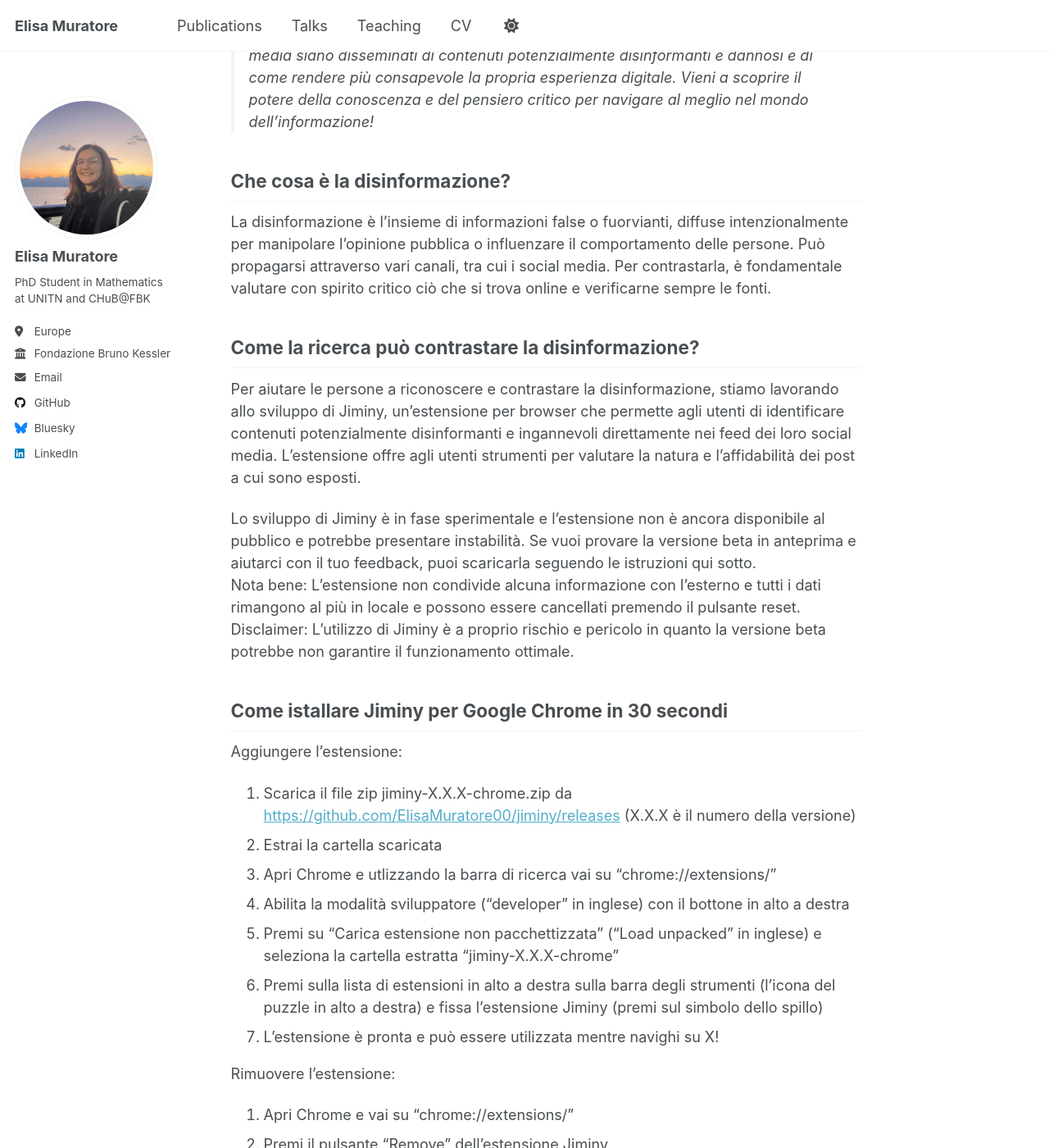
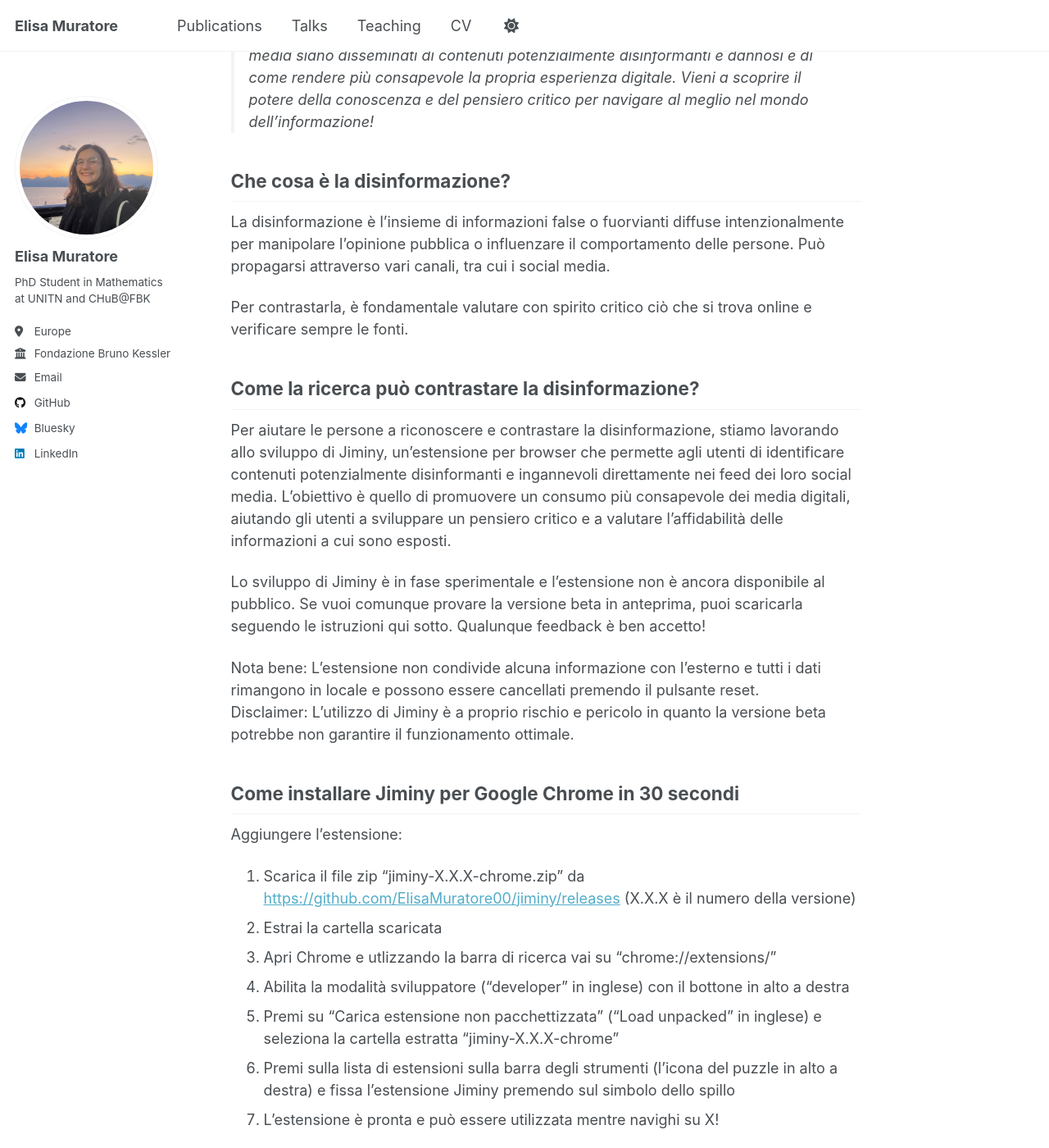
Before and after one commit to ElisaMuratore00/elisamuratore00.github.io, a Jekyll site: the page built from _teaching/2025-notte-della-ricerca.md, in a window 1280 px wide and 1400 px high, scrolled down 232 px. Shown: the whole window at 82% size. Built offline with Jekyll 4.4.1, drawn with Linux system fonts in a browser that asks for light colours; a script that is not in the unit is left out; some of the changed text lies outside the part shown.

Commit message:
feat: update instructions

```diff
--- a/_teaching/2025-notte-della-ricerca.md
+++ b/_teaching/2025-notte-della-ricerca.md
@@ -14,27 +14,29 @@
 
 Che cosa è la disinformazione?
 ------
-La disinformazione è l'insieme di informazioni false o fuorvianti, diffuse intenzionalmente per manipolare l'opinione pubblica o influenzare il comportamento delle persone. Può propagarsi attraverso vari canali, tra cui i social media. Per contrastarla, è fondamentale valutare con spirito critico ciò che si trova online e verificarne sempre le fonti.
+La disinformazione è l'insieme di informazioni false o fuorvianti diffuse intenzionalmente per manipolare l'opinione pubblica o influenzare il comportamento delle persone. Può propagarsi attraverso vari canali, tra cui i social media.
+
+Per contrastarla, è fondamentale valutare con spirito critico ciò che si trova online e verificare sempre le fonti.
 
 Come la ricerca può contrastare la disinformazione?
 ------
-Per aiutare le persone a riconoscere e contrastare la disinformazione, stiamo lavorando allo sviluppo di Jiminy, un'estensione per browser che permette agli utenti di identificare contenuti potenzialmente disinformanti e ingannevoli direttamente nei feed dei loro social media.
-L'estensione offre agli utenti strumenti per valutare la natura e l'affidabilità dei post a cui sono esposti.
+Per aiutare le persone a riconoscere e contrastare la disinformazione, stiamo lavorando allo sviluppo di Jiminy, un'estensione per browser che permette agli utenti di identificare contenuti potenzialmente disinformanti e ingannevoli direttamente nei feed dei loro social media. L'obiettivo è quello di promuovere un consumo più consapevole dei media digitali, aiutando gli utenti a sviluppare un pensiero critico e a valutare l'affidabilità delle informazioni a cui sono esposti.
 
-Lo sviluppo di Jiminy è in fase sperimentale e l'estensione non è ancora disponibile al pubblico e potrebbe presentare instabilità. Se vuoi provare la versione beta in anteprima e aiutarci con il tuo feedback, puoi scaricarla seguendo le istruzioni qui sotto.
-Nota bene: L'estensione non condivide alcuna informazione con l'esterno e tutti i dati rimangono al più in locale e possono essere cancellati premendo il pulsante reset.
+Lo sviluppo di Jiminy è in fase sperimentale e l'estensione non è ancora disponibile al pubblico. Se vuoi comunque provare la versione beta in anteprima, puoi scaricarla seguendo le istruzioni qui sotto. Qualunque feedback è ben accetto!
+
+Nota bene: L'estensione non condivide alcuna informazione con l'esterno e tutti i dati rimangono in locale e possono essere cancellati premendo il pulsante reset.
 Disclaimer: L'utilizzo di Jiminy è a proprio rischio e pericolo in quanto la versione beta potrebbe non garantire il funzionamento ottimale.
 
-Come istallare Jiminy per Google Chrome in 30 secondi
+Come installare Jiminy per Google Chrome in 30 secondi
 ------
 
 Aggiungere l'estensione:
-1. Scarica il file zip jiminy-X.X.X-chrome.zip da [https://github.com/ElisaMuratore00/jiminy/releases](https://github.com/ElisaMuratore00/jiminy/releases) (X.X.X è il numero della versione)
+1. Scarica il file zip “jiminy-X.X.X-chrome.zip” da [https://github.com/ElisaMuratore00/jiminy/releases](https://github.com/ElisaMuratore00/jiminy/releases) (X.X.X è il numero della versione)
 2. Estrai la cartella scaricata
 3. Apri Chrome e utlizzando la barra di ricerca vai su “chrome://extensions/”
 4. Abilita la modalità sviluppatore ("developer" in inglese) con il bottone in alto a destra
 5. Premi su “Carica estensione non pacchettizzata” (“Load unpacked” in inglese) e seleziona la cartella estratta “jiminy-X.X.X-chrome”
-6. Premi sulla lista di estensioni in alto a destra sulla barra degli strumenti (l'icona del puzzle in alto a destra) e fissa l'estensione Jiminy (premi sul simbolo dello spillo)
+6. Premi sulla lista di estensioni sulla barra degli strumenti (l'icona del puzzle in alto a destra) e fissa l'estensione Jiminy premendo sul simbolo dello spillo
 7. L'estensione è pronta e può essere utilizzata mentre navighi su X!
 
 Rimuovere l'estensione:
@@ -47,7 +49,7 @@
 ------
 
 Aggiungere l'estensione:
-1. Scarica il file zip jiminy-X.X.X-firefox.zip da [https://github.com/ElisaMuratore00/jiminy/releases](https://github.com/ElisaMuratore00/jiminy/releases) (X.X.X è il numero della versione)
+1. Scarica il file zip “jiminy-X.X.X-firefox.zip” da [https://github.com/ElisaMuratore00/jiminy/releases](https://github.com/ElisaMuratore00/jiminy/releases) (X.X.X è il numero della versione)
 3. Apri Firefox e utlizzando la barra di ricerca vai su “about:debugging#/runtime/this-firefox”
 5. Premi su “Load Temporary Add-on” e selezionare la cartella zip “jiminy-X.X.X-firefox.zip”
 6. Premi sulla lista di estensioni in alto a destra (l'icona del puzzle in alto a destra) e fissa l'estensione Jiminy (premi sul simbolo dello spillo)
@@ -63,7 +65,6 @@
 ======
 
 Poster: [posterNdR2025.pdf](../files/posterNdR2025.pdf)
-Codice: [https://github.com/ElisaMuratore00/jiminy/](https://github.com/ElisaMuratore00/jiminy/)
 
 
 Contributors
```
